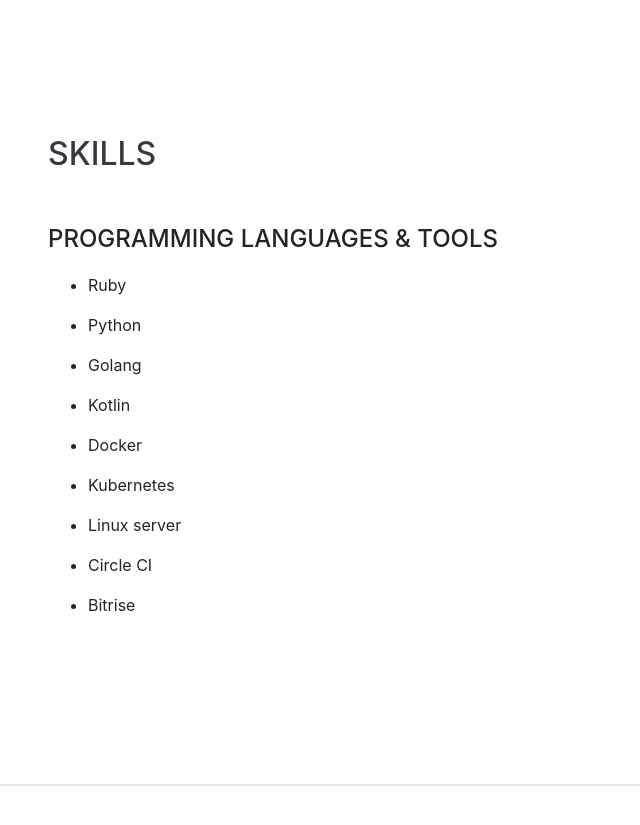
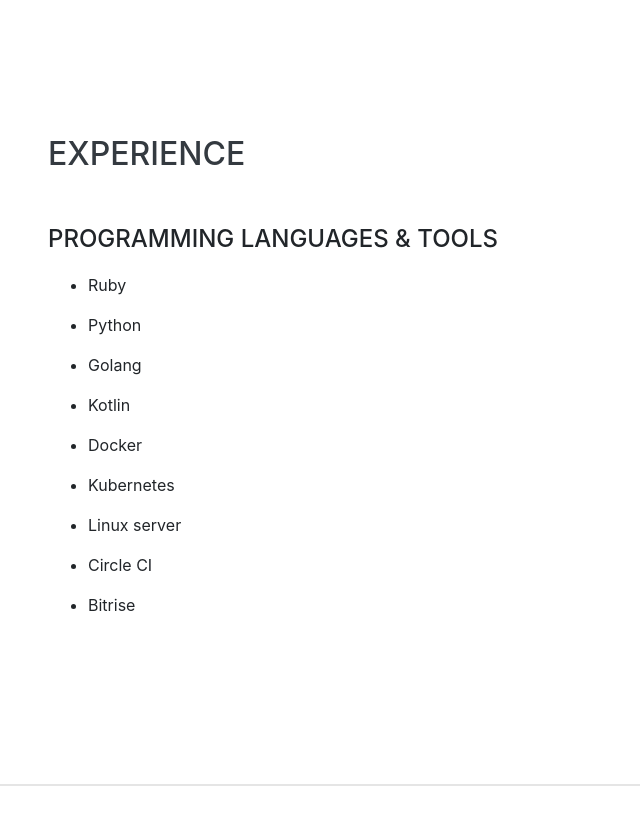
Before and after one commit to Unimarimos76/my-portfolio, a website with bundled scripts: page index.html in a window 1280 px wide. Shown: the part 2500-3325 px from the top of the page, without its empty margins (0-640 px from the left). Built offline with nearby package versions, Linux system fonts and the light colour scheme; a web font is replaced by a local one.

Commit message:
delete skills , fix Experience

```diff
--- a/index.html
+++ b/index.html
@@ -158,7 +158,7 @@
 
     <section class="resume-section p-3 p-lg-5 d-flex align-items-center" id="skills">
       <div class="w-100">
-        <h2 class="mb-5">Skills</h2>
+        <h2 class="mb-5">Experience</h2>
 
         <div class="subheading mb-3">Programming Languages &amp; Tools</div>
 
```
